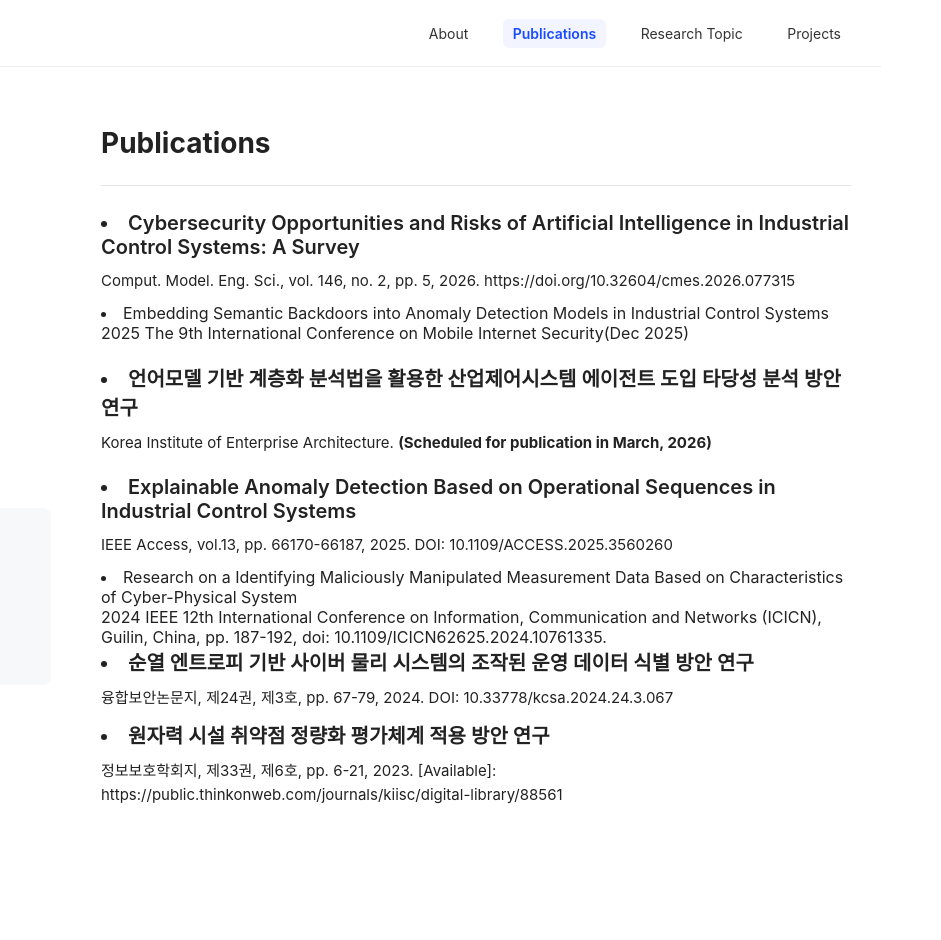
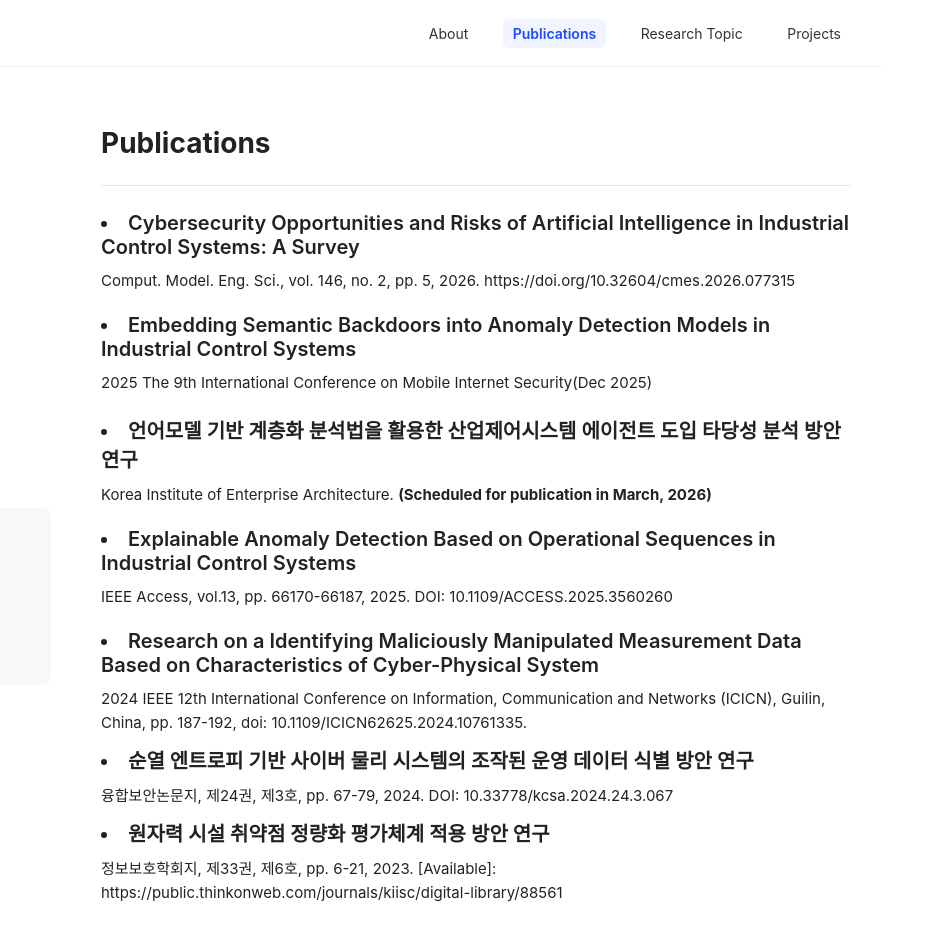
Before and after one commit to kakyung98/kakyung.github.io, a plain HTML site: page publication.html in a window 1280 px wide. Shown: the full height of the page, 339-1280 px from the left. Before the commit the page ends 857 px from the top, so only its background shows below. Drawn offline with Linux system fonts and the light colour scheme.

Commit message:
Update publication.html

```diff
--- a/publication.html
+++ b/publication.html
@@ -221,10 +221,12 @@
         Comput. Model. Eng. Sci., vol. 146, no. 2, pp. 5, 2026. https://doi.org/10.32604/cmes.2026.077315
       </div>
 
-    <div class="project-title">
+
+    <div class="publication">
+      <div class="publication-title">
         <li>Embedding Semantic Backdoors into Anomaly Detection Models in Industrial Control Systems</li>
       </div>
-      <div class="project-desc">
+      <div class="publication-desc">
         2025 The 9th International Conference on Mobile Internet Security(Dec 2025)
       </div>
 
@@ -244,11 +246,11 @@
         IEEE Access, vol.13, pp. 66170-66187, 2025. DOI: 10.1109/ACCESS.2025.3560260
       </div>
 
-    <div class="project">
-      <div class="project-title">
+    <div class="publication">
+      <div class="publication-title">
         <li>Research on a Identifying Maliciously Manipulated Measurement Data Based on Characteristics of Cyber-Physical System</li>
       </div>
-      <div class="project-desc">
+      <div class="publication-desc">
         2024 IEEE 12th International Conference on Information, Communication and Networks (ICICN), Guilin, China, pp. 187-192, doi: 10.1109/ICICN62625.2024.10761335.
       </div>
 
```
